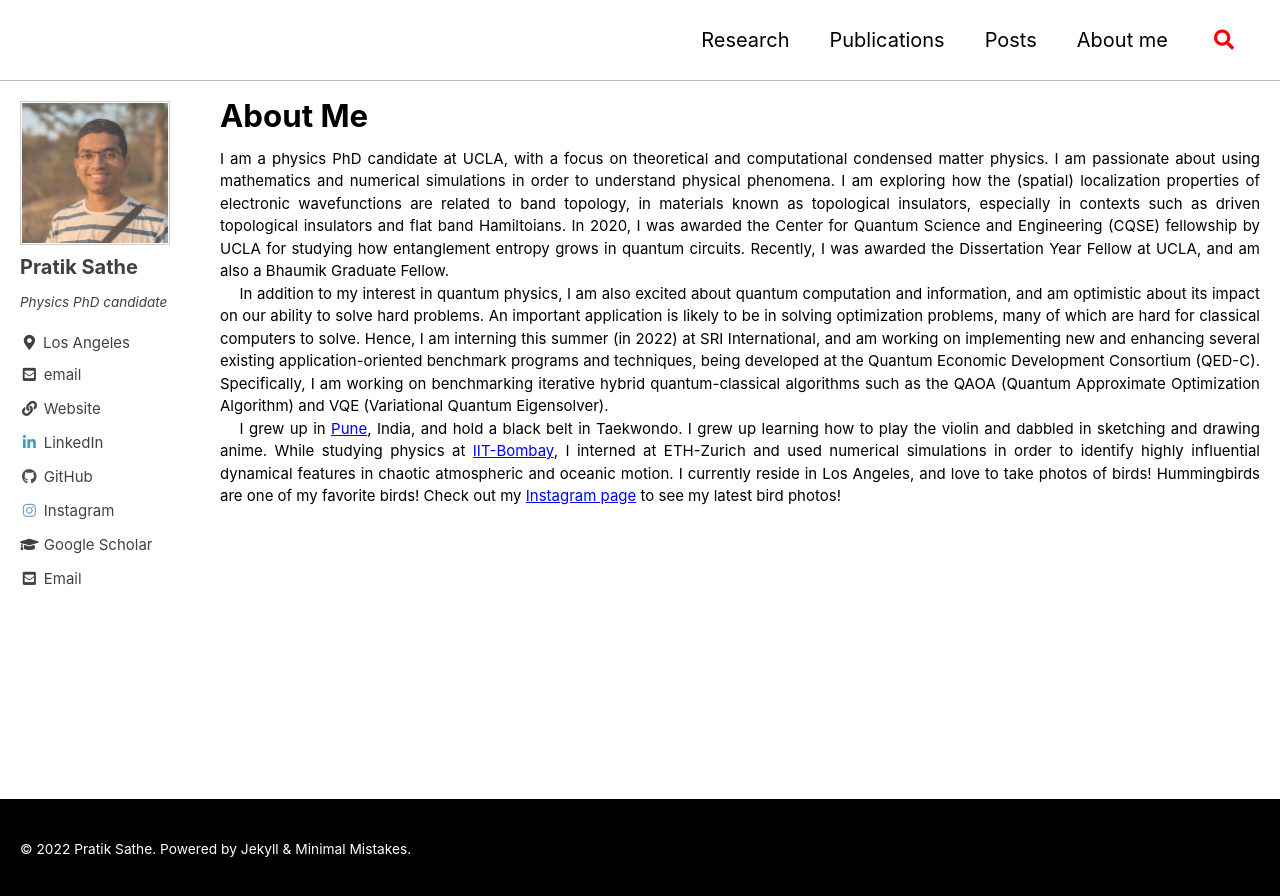
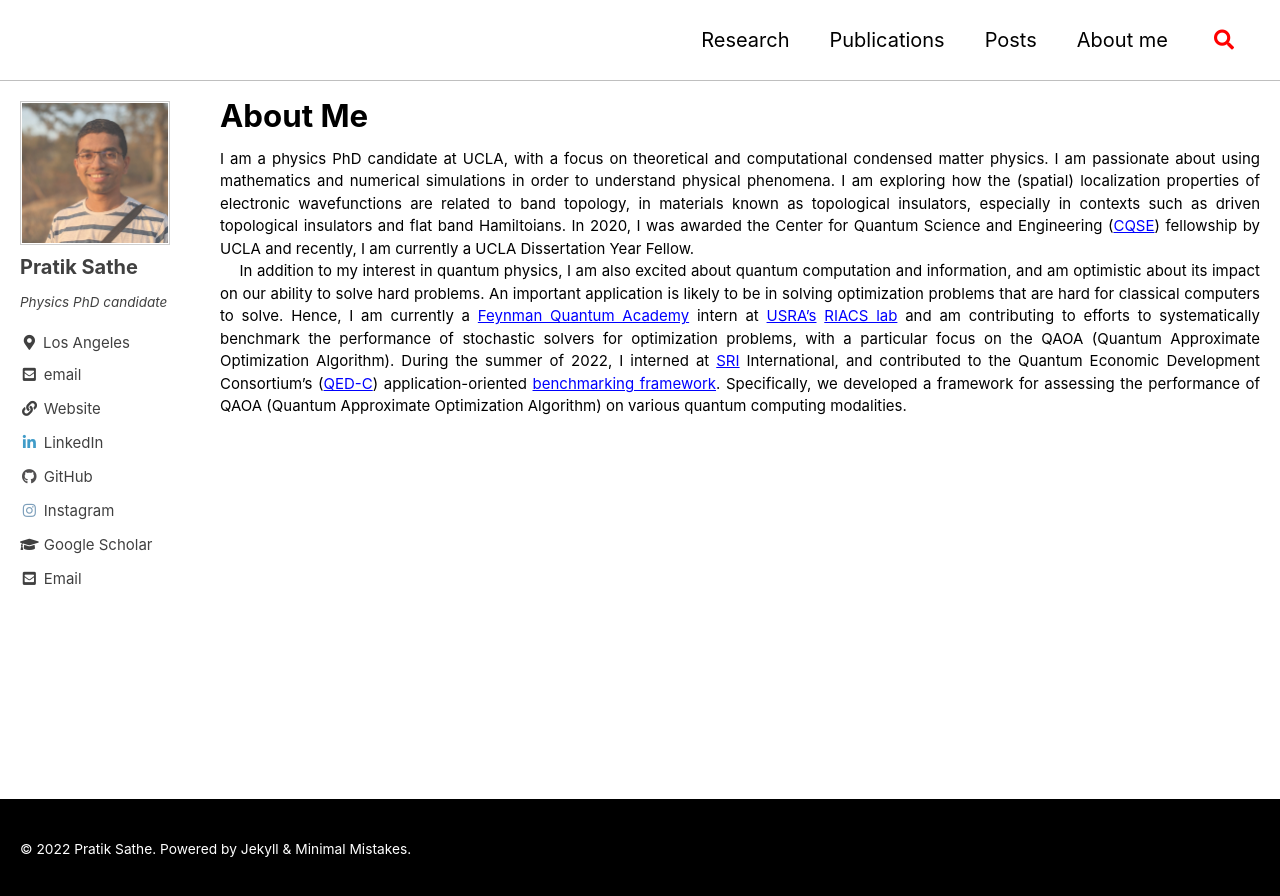
Before and after one commit to PratikSathe/PratikSathe.github.io, a Jekyll site: the page built from _pages/about.md, in a window 1280 px wide. Shown: the top 896 px of the page. Built offline with Jekyll 4.4.1, drawn with Linux system fonts in a browser that asks for light colours; cached includes are drawn as plain includes.

Commit message:
update about page

```diff
--- a/_pages/about.md
+++ b/_pages/about.md
@@ -5,8 +5,8 @@ layout: single
 modified: 2022-07-16
 ---
 
-I am a physics PhD candidate at UCLA, with a focus on theoretical and computational condensed matter physics. I am passionate about using mathematics and numerical simulations in order to understand physical phenomena. I am exploring how the (spatial) localization properties of electronic wavefunctions are related to band topology, in materials known as topological insulators, especially in contexts such as driven topological insulators and flat band Hamiltoians. In 2020, I was awarded the Center for Quantum Science and Engineering (CQSE) fellowship by UCLA for studying how entanglement entropy grows in quantum circuits. Recently, I was awarded the Dissertation Year Fellow at UCLA, and am also a Bhaumik Graduate Fellow.
+I am a physics PhD candidate at UCLA, with a focus on theoretical and computational condensed matter physics. I am passionate about using mathematics and numerical simulations in order to understand physical phenomena. I am exploring how the (spatial) localization properties of electronic wavefunctions are related to band topology, in materials known as topological insulators, especially in contexts such as driven topological insulators and flat band Hamiltoians. In 2020, I was awarded the Center for Quantum Science and Engineering ([CQSE](https://www.cqse.ucla.edu/)) fellowship by UCLA and recently, I am currently a UCLA Dissertation Year Fellow.
 
-In addition to my interest in quantum physics, I am also excited about quantum computation and information, and am optimistic about its impact on our ability to solve hard problems. An important application is likely to be in solving optimization problems, many of which are hard for classical computers to solve. Hence, I am interning this summer (in 2022) at SRI International, and am working on implementing new and  enhancing several existing application-oriented benchmark programs and techniques, being developed at the Quantum Economic Development Consortium (QED-C). Specifically, I am working on benchmarking iterative hybrid quantum-classical algorithms such as the QAOA (Quantum Approximate Optimization Algorithm) and VQE (Variational Quantum Eigensolver).
+In addition to my interest in quantum physics, I am also excited about quantum computation and information, and am optimistic about its impact on our ability to solve hard problems. An important application is likely to be in solving optimization problems that are hard for classical computers to solve. Hence, I am currently a [Feynman Quantum Academy](https://riacs.usra.edu/quantum/qacademy) intern at [USRA's](https://www.usra.edu/) [RIACS lab](https://riacs.usra.edu/) and am contributing to efforts to systematically benchmark the performance of stochastic solvers for optimization problems, with a particular focus on the QAOA (Quantum Approximate Optimization Algorithm). During the summer of 2022, I interned at [SRI](https://www.sri.com/) International, and contributed to the Quantum Economic Development Consortium's ([QED-C](https://quantumconsortium.org/)) application-oriented [benchmarking framework](https://github.com/SRI-International/QC-App-Oriented-Benchmarks). Specifically, we developed a framework for assessing the performance of QAOA (Quantum Approximate Optimization Algorithm) on various quantum computing modalities.
 
-I grew up in [Pune](https://en.wikipedia.org/wiki/Pune), India, and hold a black belt in Taekwondo. I grew up learning how to play the violin and dabbled in sketching and drawing anime. While studying physics at [IIT-Bombay](https://en.wikipedia.org/wiki/IIT_Bombay), I interned at ETH-Zurich and used numerical simulations in order to identify highly influential dynamical features in chaotic atmospheric and oceanic motion. I currently reside in Los Angeles, and love to take photos of birds! Hummingbirds are one of my favorite birds! Check out my [Instagram page](https://www.instagram.com/birds.are.lit/) to see my latest bird photos!
+<!-- I grew up in [Pune](https://en.wikipedia.org/wiki/Pune), India, and hold a black belt in Taekwondo. I grew up learning how to play the violin and dabbled in sketching. While studying physics at [IIT-Bombay](https://en.wikipedia.org/wiki/IIT_Bombay), I interned at ETH-Zurich and used numerical simulations in order to identify highly influential dynamical features in chaotic atmospheric and oceanic motion. I currently reside in Los Angeles, and love to take photos of birds! Hummingbirds are one of my favorite birds! Check out my [Instagram page](https://www.instagram.com/birds.are.lit/) to see my latest bird photos! -->
```
Also changed, not shown: _pages/research.md (+6 -2 lines).
